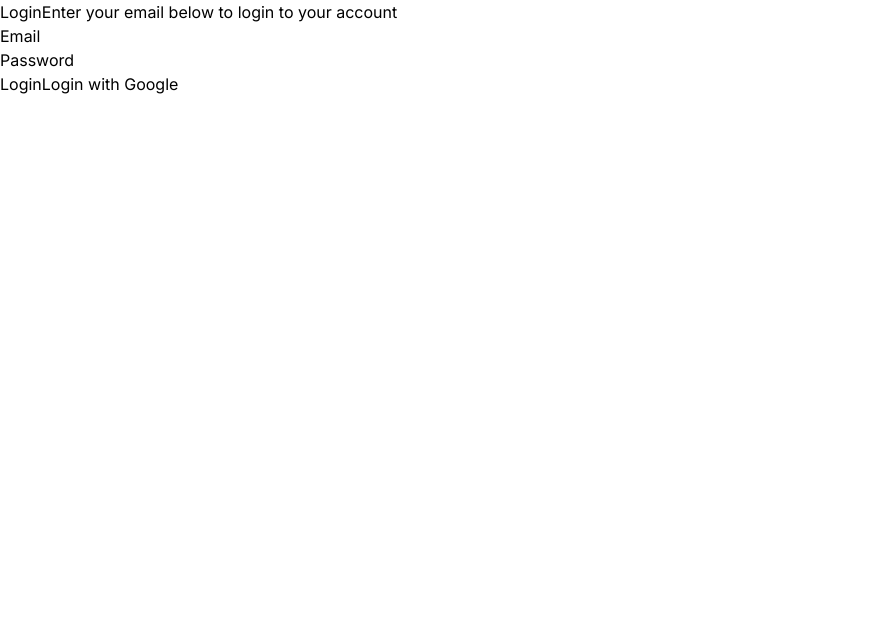
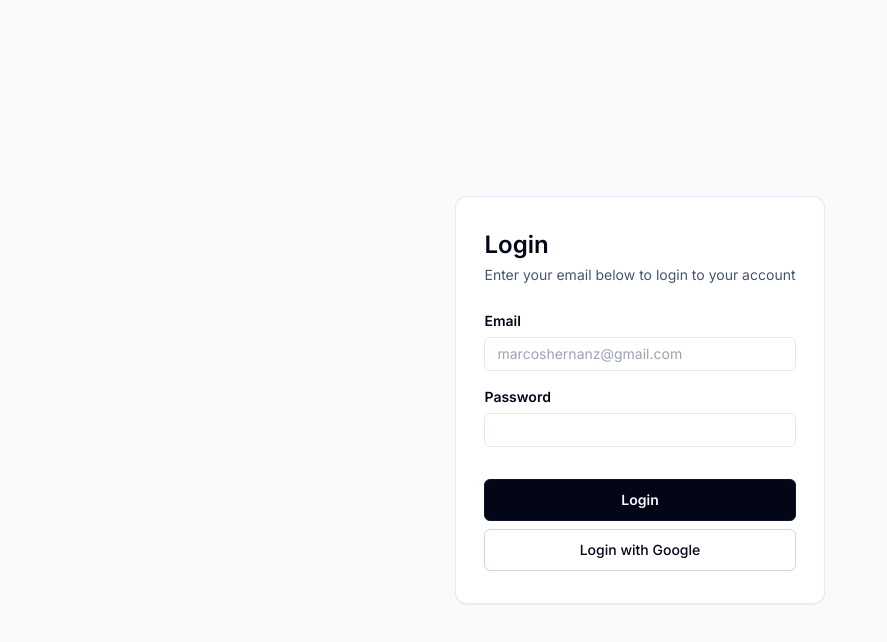
Before and after one commit to marcoshernanz/mana, a Next.js app: page /sign-in in a window 1280 px wide. Shown: the top 642 px of the page, without its empty margins (0-887 px from the left). Built offline with nearby package versions, Linux system fonts and the light colour scheme.

Commit message:
Developed sign-in form

```diff
--- a/src/app/(auth)/sign-in/page.tsx
+++ b/src/app/(auth)/sign-in/page.tsx
@@ -1,22 +1,47 @@
 export default function SignInPage() {
   return (
-    <div>
-      <div>
-        <div>
-          <span>Login</span>
-          <span>Enter your email below to login to your account</span>
+    <div className="flex h-screen w-screen items-center justify-center bg-slate-50">
+      <div className="flex flex-col items-center justify-center gap-4 rounded-xl border border-slate-200/90 bg-white px-7 py-8 text-slate-950 shadow-sm">
+        <div className="mb-2.5 flex w-full flex-col gap-1">
+          <span className="text-2xl font-semibold">Login</span>
+          <span className="text-sm text-slate-600">
+            Enter your email below to login to your account
+          </span>
         </div>
-        <div>
-          <span>Email</span>
-          <input />
+        <div className="flex w-full flex-col gap-1.5">
+          <label
+            className="text-sm font-semibold text-slate-950"
+            htmlFor="email"
+          >
+            Email
+          </label>
+          <input
+            className="rounded-md border border-slate-200 px-3 py-1.5 text-sm"
+            placeholder="marcoshernanz@gmail.com"
+            type="email"
+            id="email"
+          />
         </div>
-        <div>
-          <span>Password</span>
-          <input />
+        <div className="flex w-full flex-col gap-1.5">
+          <label
+            className="text-sm font-semibold text-slate-950"
+            htmlFor="password"
+          >
+            Password
+          </label>
+          <input
+            className="rounded-md border border-slate-200 px-3 py-1.5 text-sm"
+            type="password"
+            id="password"
+          />
         </div>
-        <div>
-          <button>Login</button>
-          <button>Login with Google</button>
+        <div className="mt-4 flex w-full flex-col gap-2">
+          <button className="rounded-md border border-slate-900 bg-slate-950 py-2.5 text-sm font-semibold text-slate-50">
+            Login
+          </button>
+          <button className="rounded-md border border-slate-300 py-2.5 text-sm font-medium">
+            Login with Google
+          </button>
         </div>
       </div>
     </div>
```
Also changed, not shown: package.json (+7 -5 lines), notes.txt, 2 other files (tests, documents, lock files or other folders).
